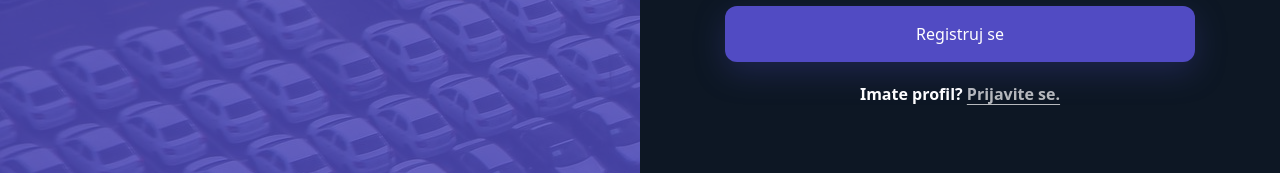
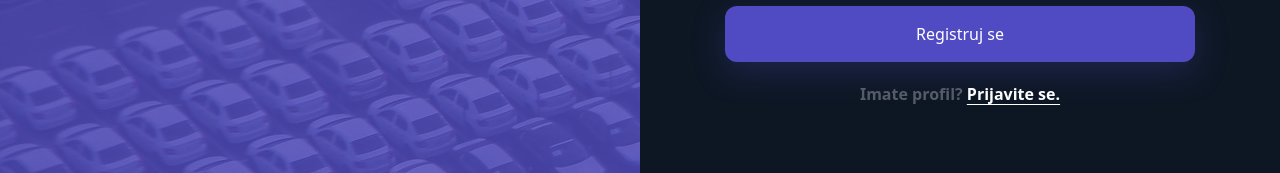
Before and after one commit to nedim-bajric/parkware, a React (Create React App) app: page /register in a window 1280 px wide. Shown: the part 622-795 px from the top of the page. Built offline with nearby package versions, Linux system fonts and the light colour scheme.

Commit message:
Fixed link color

```diff
--- a/src/pages/Register.jsx
+++ b/src/pages/Register.jsx
@@ -74,11 +74,11 @@ const Register = () => {
               </div>
             </div>
             <Button title="Registruj se" />
-            <h3 className="w-full text-center font-bold text-sm lg:text-base">
+            <h3 className="w-full text-center font-bold text-white/30 text-sm lg:text-base">
               Imate profil?{" "}
               <Link
                 to="/login"
-                className="text-white/70 underline underline-offset-4 text-sm lg:text-base"
+                className="text-white/100 underline underline-offset-4 text-sm lg:text-base"
               >
                 Prijavite se.
               </Link>
```
